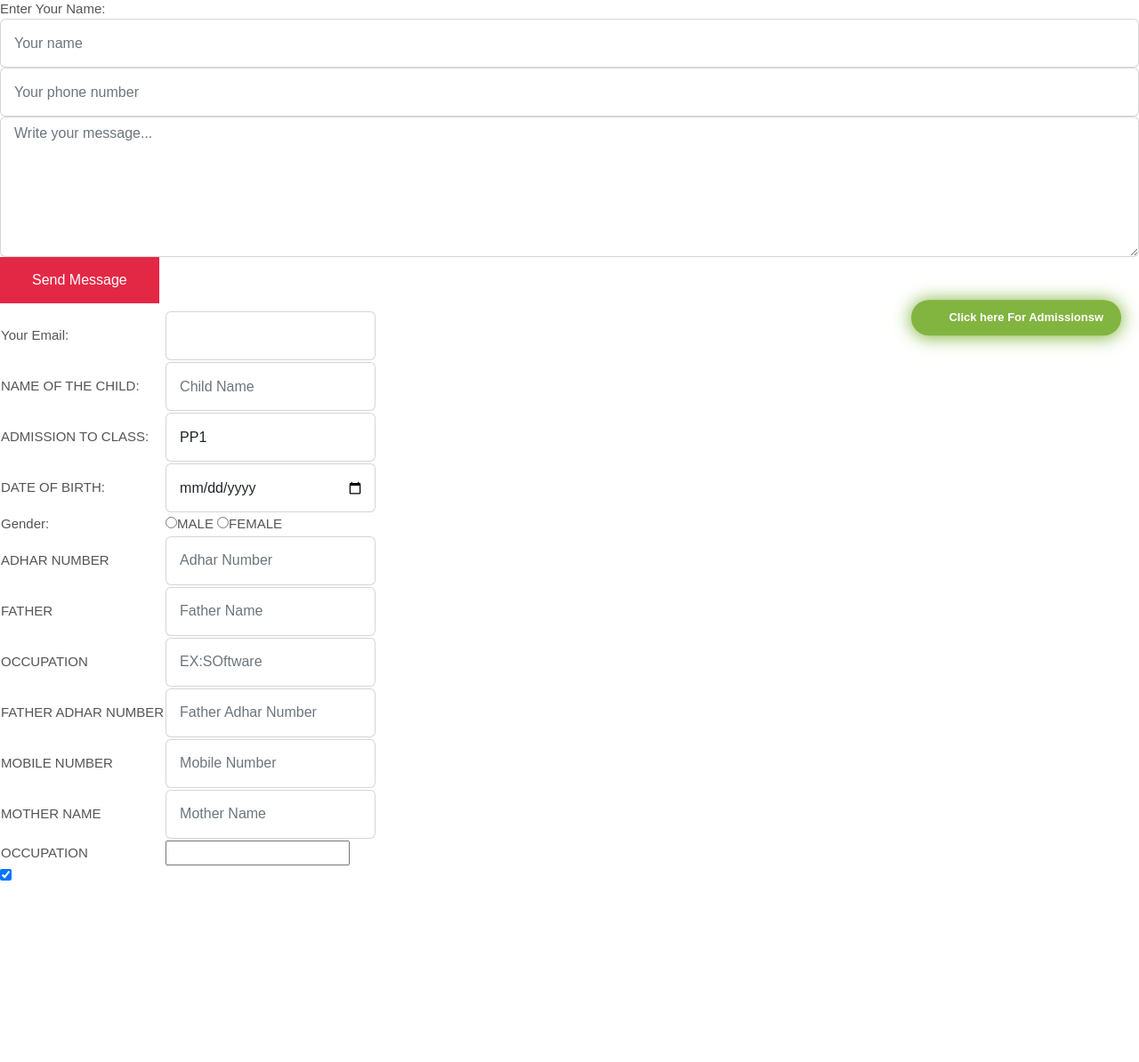
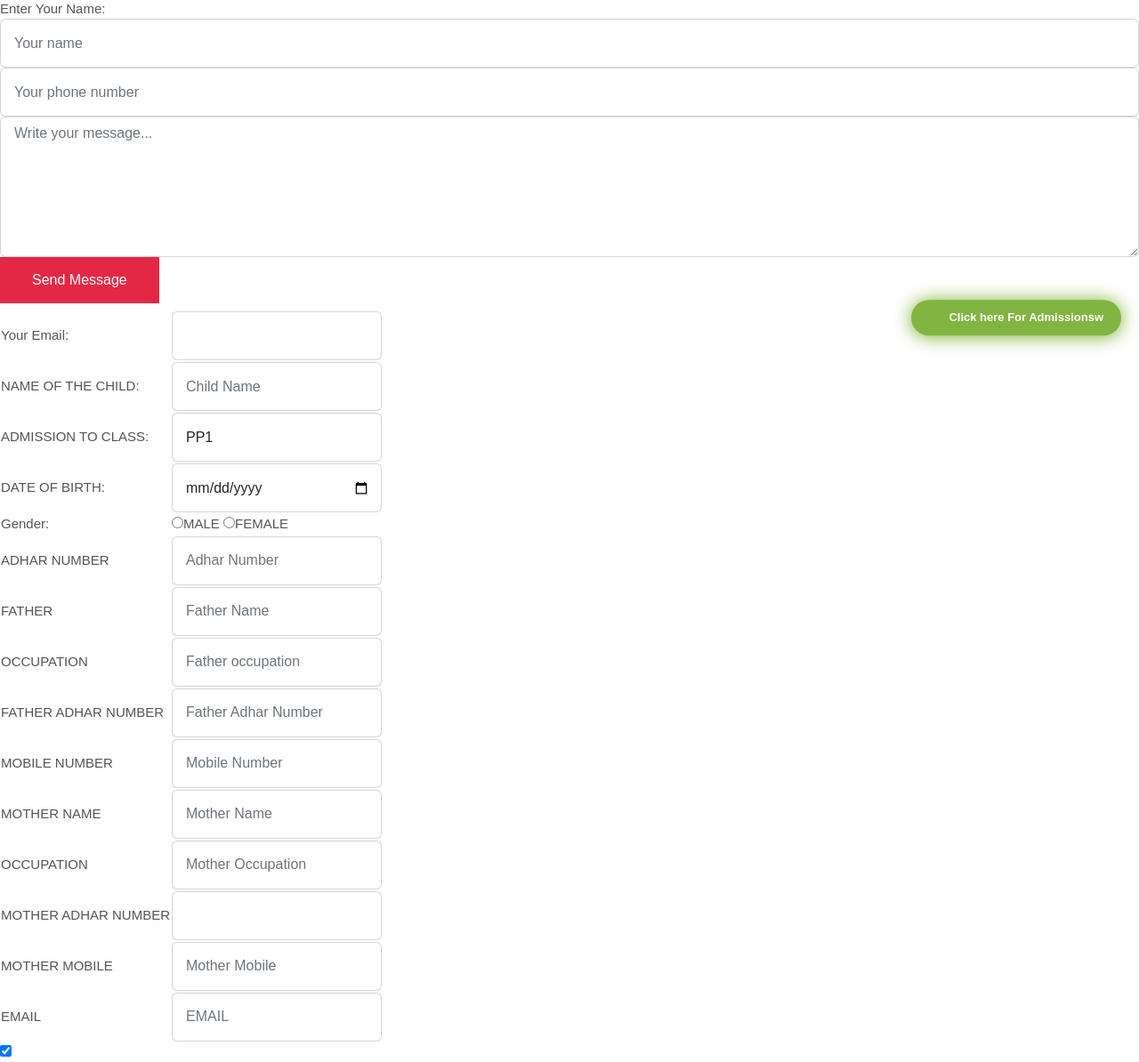
Before and after one commit to BHANUGANESH342/Geethika_School, a PHP site: page /admission.html in a window 1280 px wide. Shown: the part 43-1237 px from the top of the page at 89% size. Before the commit the page ends 1033 px from the top, so only its background shows below. Run offline with PHP 8.4, Linux system fonts and the light colour scheme; some libraries are stand-ins or nearby versions.

Commit message:
formCompletation

```diff
--- a/admission.html
+++ b/admission.html
@@ -119,7 +119,7 @@
        </tr>
        <tr>
         <td>OCCUPATION</td>
-        <td><input type="text" name="occupation" id="occupation" class="form-control" placeholder="EX:SOftware"></td>
+        <td><input type="text" name="occupation" id="occupation" class="form-control" placeholder="Father occupation"></td>
        </tr>
        <tr>
         <td>FATHER ADHAR NUMBER</td>
@@ -135,7 +135,19 @@
        </tr>
        <tr>
         <td>OCCUPATION</td>
-        <td><input type="text" name="moccp" id=""></td>
+        <td><input type="text" name="moccupation" id="moccupation" class="form-control" placeholder="Mother Occupation" ></td>
+       </tr>
+       <tr>
+        <td>MOTHER ADHAR NUMBER</td>
+        <td><input type="text" name="madhar" class="form-control" id="madhar" ></td>
+       </tr>
+       <tr>
+        <td>MOTHER MOBILE</td>
+        <td><input type="tel" name="mmobile" id="mmobile" class="form-control" placeholder="Mother Mobile"></td>
+       </tr>
+       <tr>
+        <td>EMAIL</td>
+        <td><input type="email" name="email" id="email" class="form-control" placeholder="EMAIL"></td>
        </tr>
     </table>
 
```
Also changed, not shown: index.php (+4 -4 lines).
